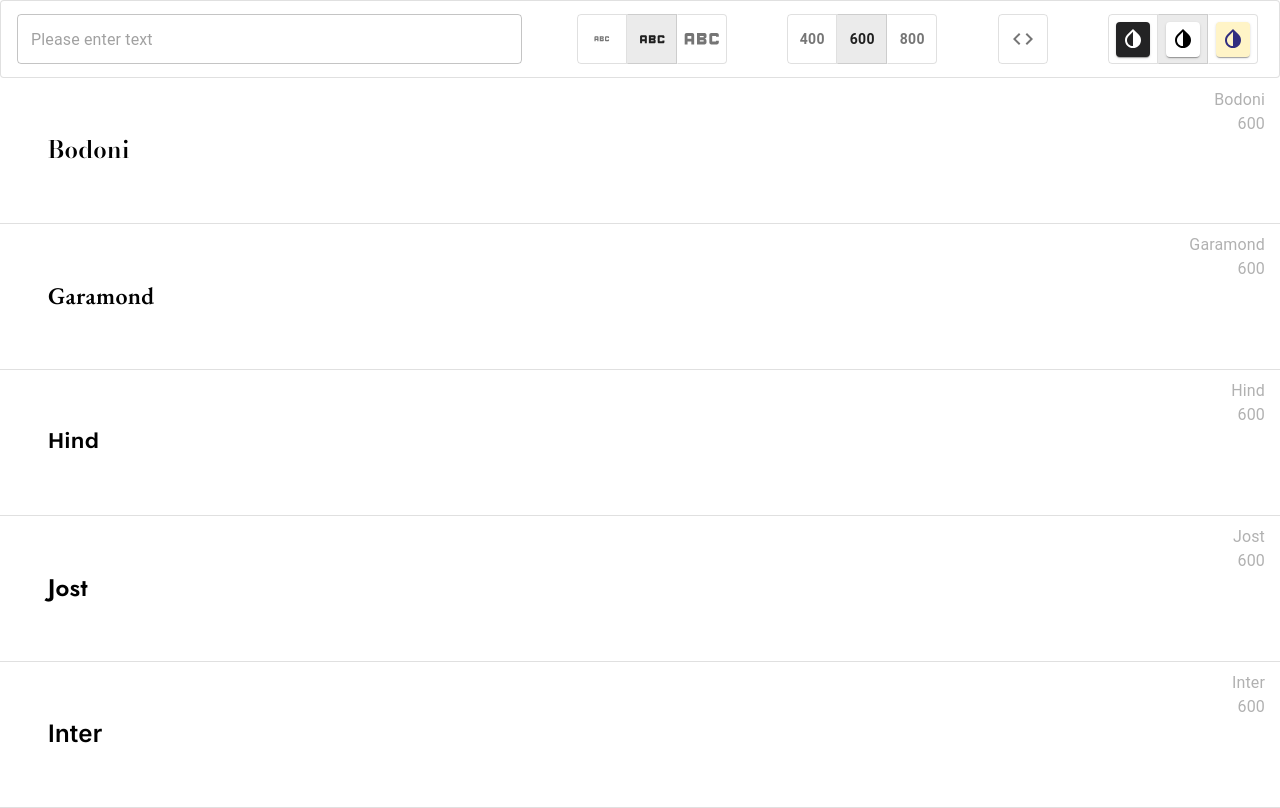
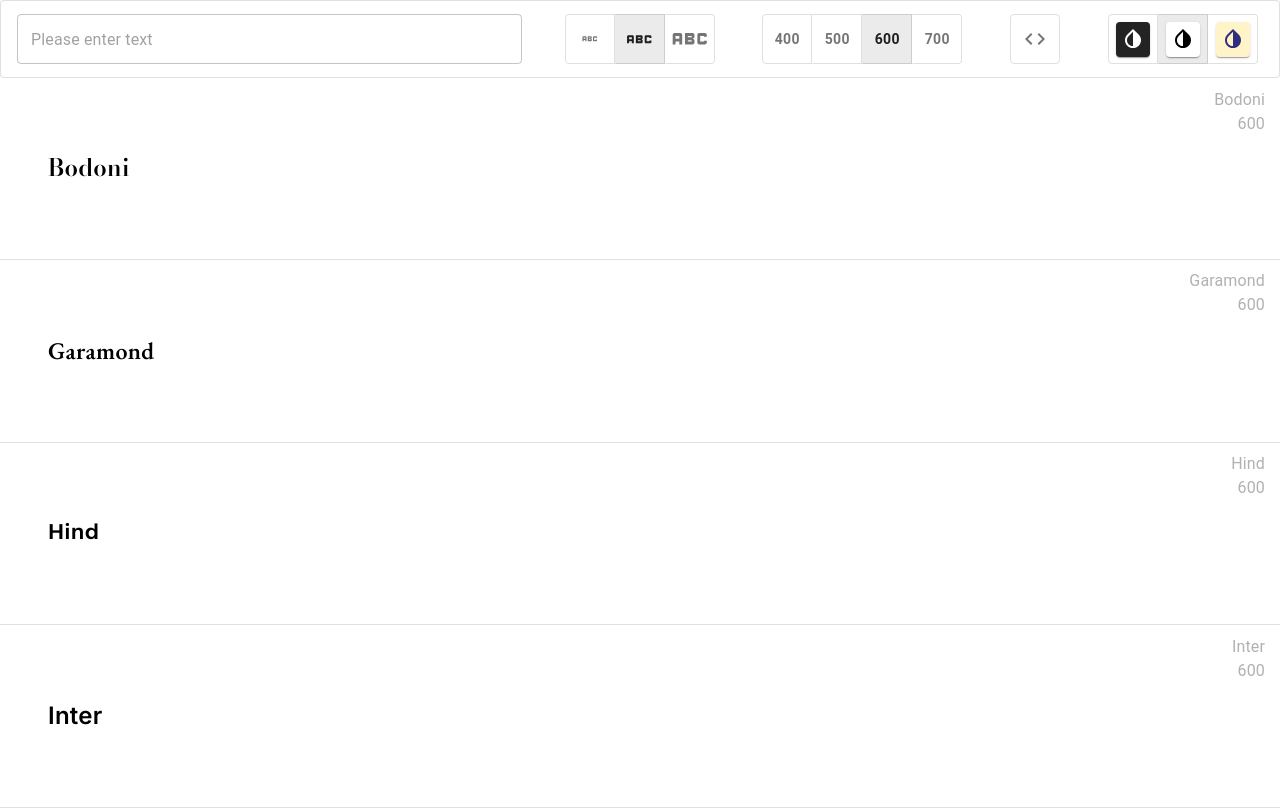
Before and after one commit to arthurfincham/font-app, a React (Create React App) app: page / in a window 1280 px wide. Built offline with nearby package versions, Linux system fonts and the light colour scheme.

Commit message:
remove font

```diff
--- a/public/index.html
+++ b/public/index.html
@@ -8,12 +8,10 @@
     <meta name="description" content="Web site created using create-react-app" />
     <link rel="preconnect" href="https://fonts.googleapis.com" />
     <link rel="preconnect" href="https://fonts.gstatic.com" crossorigin />
-    <link
-      href="https://fonts.googleapis.com/css2?family=Bodoni+Moda:wght@400;600;800&family=EB+Garamond:wght@400;600;800&family=Inter:wght@400;600;800&family=Jost:wght@400;600;800&family=Old+Standard+TT:wght@400;700&display=swap"
-      rel="stylesheet"
-    />
-
-    <link href="https://fonts.googleapis.com/css2?family=Hind:wght@300;400;500;600;700&display=swap" rel="stylesheet" />
+    <link href="https://fonts.googleapis.com/css2?family=Hind:wght@400;500;600;700&display=swap" rel="stylesheet" />
+    <link href="https://fonts.googleapis.com/css2?family=Bodoni+Moda:wght@400;500;600;700&display=swap" rel="stylesheet" />
+    <link href="https://fonts.googleapis.com/css2?family=EB+Garamond:wght@400;500;600;700&display=swap" rel="stylesheet" />
+    <link href="https://fonts.googleapis.com/css2?family=Inter:wght@400;500;600;700&display=swap" rel="stylesheet" />
     <link rel="apple-touch-icon" href="%PUBLIC_URL%/logo192.png" />
 
     <!--
--- a/src/components/FontWeightToggle.js
+++ b/src/components/FontWeightToggle.js
@@ -19,14 +19,19 @@ export default function FontWeightToggle({ fontWeight, setFontWeight }) {
           400
         </Typography>
       </ToggleButton>
+      <ToggleButton value="500" aria-label="left aligned">
+        <Typography variant="button" sx={{ fontWeight: 'bold' }}>
+          500
+        </Typography>
+      </ToggleButton>
       <ToggleButton value="600" aria-label="left aligned">
         <Typography variant="button" sx={{ fontWeight: 'bold' }}>
           600
         </Typography>
       </ToggleButton>
-      <ToggleButton value="800" aria-label="left aligned">
+      <ToggleButton value="700" aria-label="left aligned">
         <Typography variant="button" sx={{ fontWeight: 'bold' }}>
-          800
+          700
         </Typography>
       </ToggleButton>
     </StyledToggleButtonGroup>
--- a/src/components/PreviewTable.js
+++ b/src/components/PreviewTable.js
@@ -5,7 +5,7 @@ import { render } from '@testing-library/react';
 
 export default function PreviewTable({ fontSize, previewText, fontWeight, codeDisplay }) {
   const htmlBodoni = (font) => {
-    return `<link href='https://fonts.googleapis.com/css2?family=${font}:wght@400;600;800&display=swap' rel='stylesheet' />`;
+    return `<link href='https://fonts.googleapis.com/css2?family=${font}:wght@400;500;600;700&display=swap' rel='stylesheet' />`;
   };
 
   return (
@@ -41,16 +41,7 @@ export default function PreviewTable({ fontSize, previewText, fontWeight, codeDi
           previewText={previewText}
           transform={'scale(1,.92)'}
         />
-        <PreviewRow
-          codeDisplay={codeDisplay}
-          fontWeight={fontWeight}
-          fontSize={fontSize}
-          font={'Jost'}
-          fontName={'Jost'}
-          htmlTag={htmlBodoni}
-          previewText={previewText}
-          transform={null}
-        />
+
         <PreviewRow
           codeDisplay={codeDisplay}
           fontWeight={fontWeight}
```
